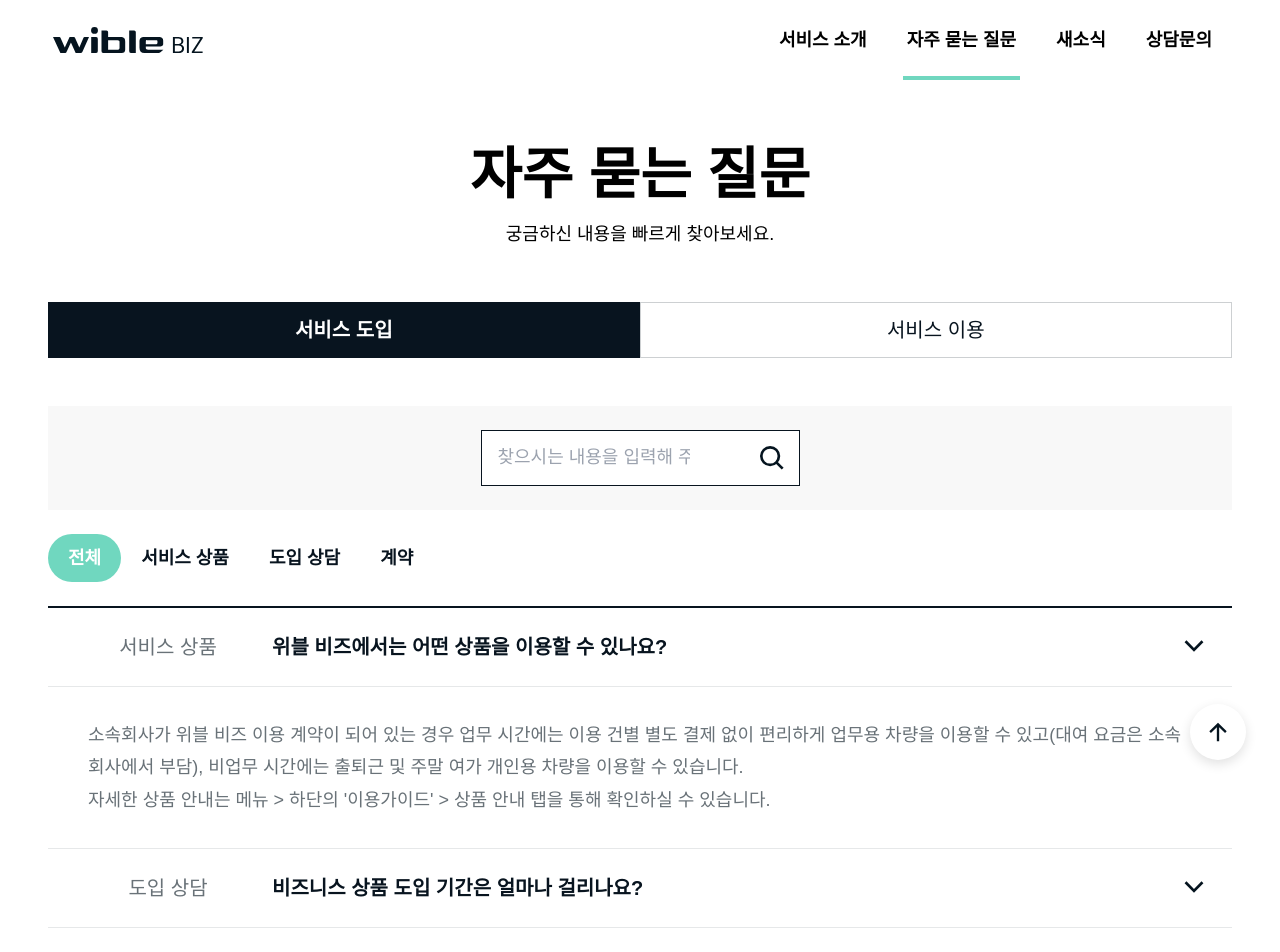
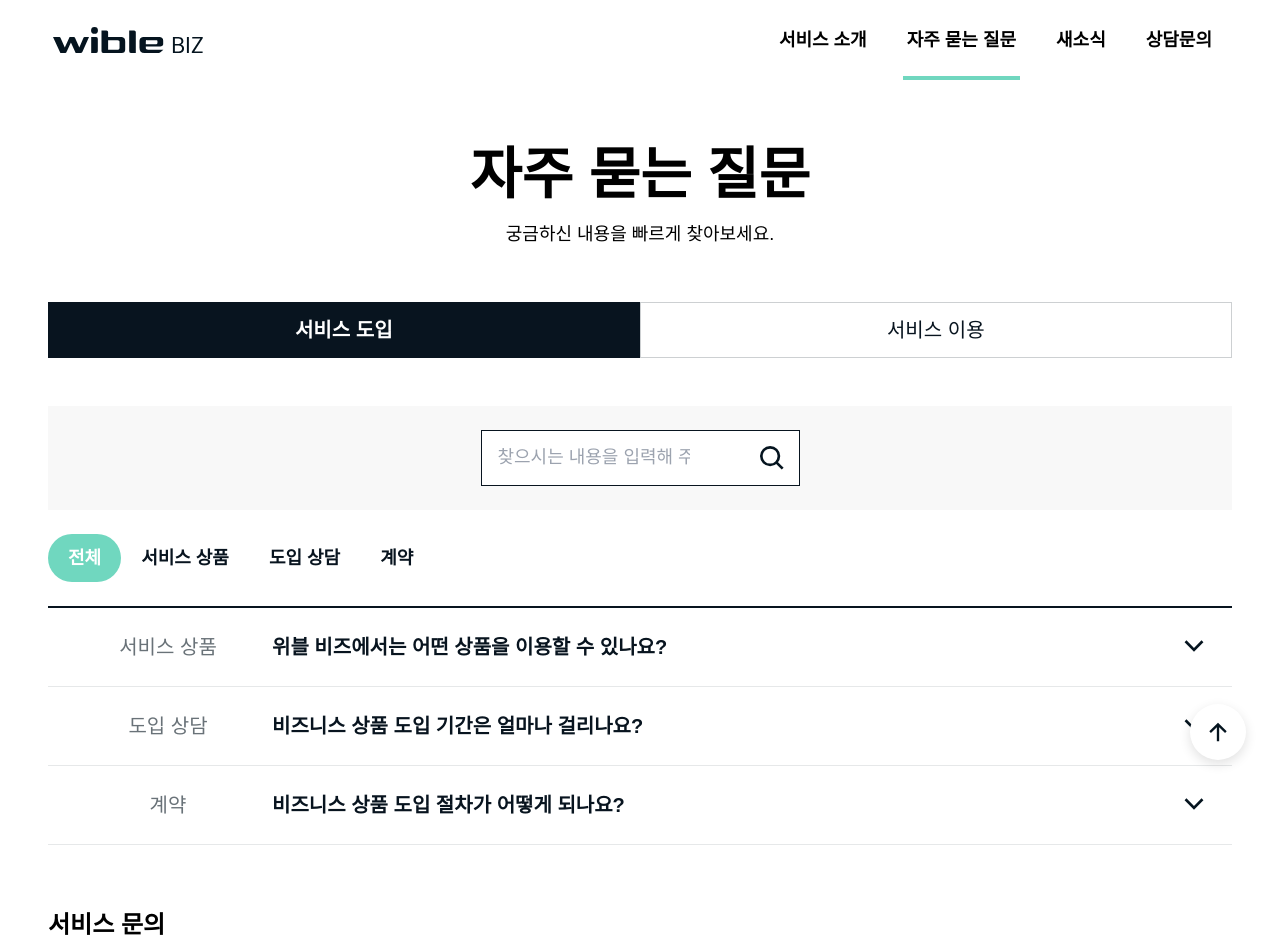
Before and after one commit to withoutwax/hyundai-autoever-assignment, a Next.js app: page /faq in a window 1280 px wide. Shown: the top 952 px of the page. Built offline with nearby package versions, Linux system fonts and the light colour scheme; a web font is replaced by a local one.

Commit message:
FAQ Accordion 컴포넌트 구축

```diff
--- a/components/FaqContent.tsx
+++ b/components/FaqContent.tsx
@@ -1,5 +1,8 @@
 "use client";
+
+import * as Accordion from "@radix-ui/react-accordion";
 import { useState } from "react";
+import FaqItem from "./FaqItem";
 
 export default function FaqContent({ data }: { data: any }) {
   const [activeCategory, setActiveCategory] = useState("전체");
@@ -64,17 +67,28 @@
           </label>
         ))}
       </div>
-      <ul className="border-t-2 border-midnight">
+      <Accordion.Root
+        type="single"
+        className="border-t-2 border-midnight"
+        collapsible
+      >
         {data.faq
           .filter(
             (faq: any) =>
               activeCategory === "전체" || faq.category === activeCategory
           )
           .map((faq: any, i: number) => (
-            <li className="border-b border-[#e6e8e9] relative" key={i}>
-              <button
-                type="button"
-                className="w-full flex items-center p-[16px] text-midnight font-semibold text-[20px] py-[24px] after:content-[''] after:absolute after:bg-[url('/ic_arrow.svg')] after:bg-no-repeat after:bg-[auto_100%] after:right-[22px] after:w-[32px] after:h-[32px]"
+            <Accordion.Item
+              key={String(i) + faq.category + faq.question}
+              value={String(i) + faq.category + faq.question}
+            >
+              <Accordion.Header className="relative group">
+                <Accordion.Trigger
+                  className="border-b border-[#e6e8e9] w-full flex items-center p-[16px] text-midnight font-semibold text-[20px] py-[24px]
+                  data-[state=open]:bg-[#f8f8f8]
+                  after:content-[''] after:absolute after:bg-[url('/ic_arrow.svg')] after:bg-no-repeat after:bg-[auto_100%] after:right-[22px] after:w-[32px] after:h-[32px]
+                  after:transition-transform after:ease-custom after:duration-300 group-data-[state=open]:after:rotate-180
+                "
                 >
                   <em className="w-[208px] not-italic text-center px-[24px] text-[#697278] font-normal">
                     {faq.category}
@@ -85,13 +99,18 @@
                     </em>
                   )}
                   <strong className="flex-1 text-left">{faq.question}</strong>
-              </button>
-              <div className="border-t border-[#e6e8e9] px-[40px] py-[32px] text-[18px] text-[#697278] leading-[1.8em]">
-                <p className="whitespace-pre-line">{faq.answer}</p>
+                </Accordion.Trigger>
+              </Accordion.Header>
+              <Accordion.Content className="border-b border-[#e6e8e9] duration-[100ms] transition-[max-height] ease-in-out h-full overflow-hidden data-[state=closed]:animate-accordion-up data-[state=open]:animate-accordion-down">
+                <div className="px-[40px] py-[32px]">
+                  <p className="whitespace-pre-line text-[18px] text-[#697278] leading-[1.8em]">
+                    {faq.answer}
+                  </p>
                 </div>
-            </li>
+              </Accordion.Content>
+            </Accordion.Item>
           ))}
-      </ul>
+      </Accordion.Root>
     </div>
   );
 }
--- /dev/null
+++ b/components/FaqItem.tsx
@@ -0,0 +1,42 @@
+"use client";
+
+import { useState } from "react";
+
+export default function FaqItem({ faq }: { faq: any }) {
+  const [isOpen, setIsOpen] = useState(false);
+
+  return (
+    <li className="border-b border-[#e6e8e9] relative">
+      <button
+        type="button"
+        onClick={() => {
+          setIsOpen(!isOpen);
+        }}
+        className="w-full flex items-center p-[16px] text-midnight font-semibold text-[20px] py-[24px] after:content-[''] after:absolute after:bg-[url('/ic_arrow.svg')] after:bg-no-repeat after:bg-[auto_100%] after:right-[22px] after:w-[32px] after:h-[32px]"
+      >
+        <em className="w-[208px] not-italic text-center px-[24px] text-[#697278] font-normal">
+          {faq.category}
+        </em>
+        {faq.subCategory && (
+          <em className="w-[208px] not-italic text-center px-[24px] text-[#697278] font-normal">
+            {faq.subCategory}
+          </em>
+        )}
+        <strong className="flex-1 text-left">{faq.question}</strong>
+      </button>
+      <div
+        className={`border-t duration-[100ms] transition-[max-height] ease-in-out h-full overflow-hidden ${
+          isOpen
+            ? "max-h-screen border-[#e6e8e9]"
+            : "max-h-0 border-transparent"
+        }`}
+      >
+        <div className="px-[40px] py-[32px]">
+          <p className="whitespace-pre-line text-[18px] text-[#697278] leading-[1.8em]">
+            {faq.answer}
+          </p>
+        </div>
+      </div>
+    </li>
+  );
+}
--- a/tailwind.config.ts
+++ b/tailwind.config.ts
@@ -20,6 +20,20 @@
       transitionTimingFunction: {
         custom: "cubic-bezier(1, 0, 0.2, 1)",
       },
+      keyframes: {
+        "accordion-down": {
+          from: { height: "0" },
+          to: { height: "var(--radix-accordion-content-height)" },
+        },
+        "accordion-up": {
+          from: { height: "var(--radix-accordion-content-height)" },
+          to: { height: "0" },
+        },
+      },
+      animation: {
+        "accordion-down": "accordion-down 0.6s cubic-bezier(1, 0, 0.2, 1)",
+        "accordion-up": "accordion-up 0.6s cubic-bezier(1, 0, 0.2, 1)",
+      },
     },
   },
   plugins: [],
```
Also changed, not shown: package.json (+6 -5 lines), 1 other file (tests, documents, lock files or other folders). Lines whose indentation alone changed are shown as unchanged.
